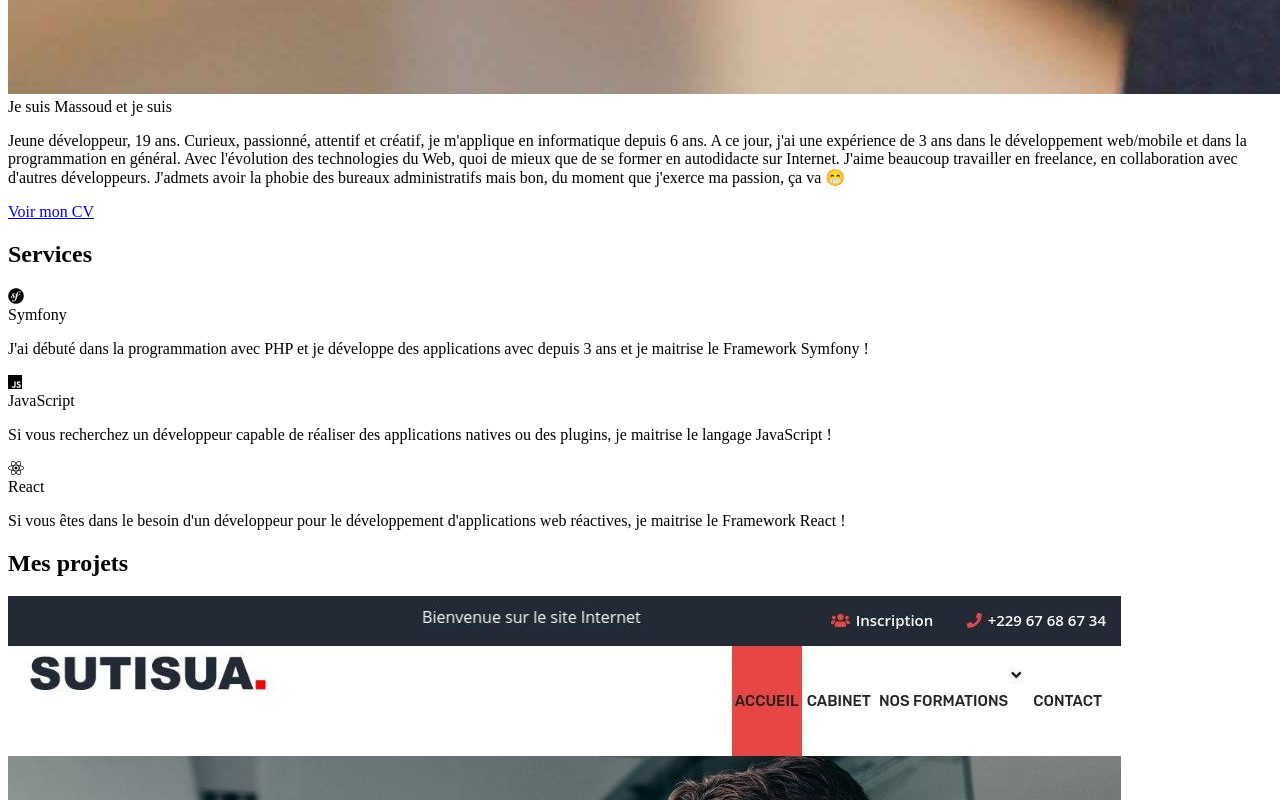
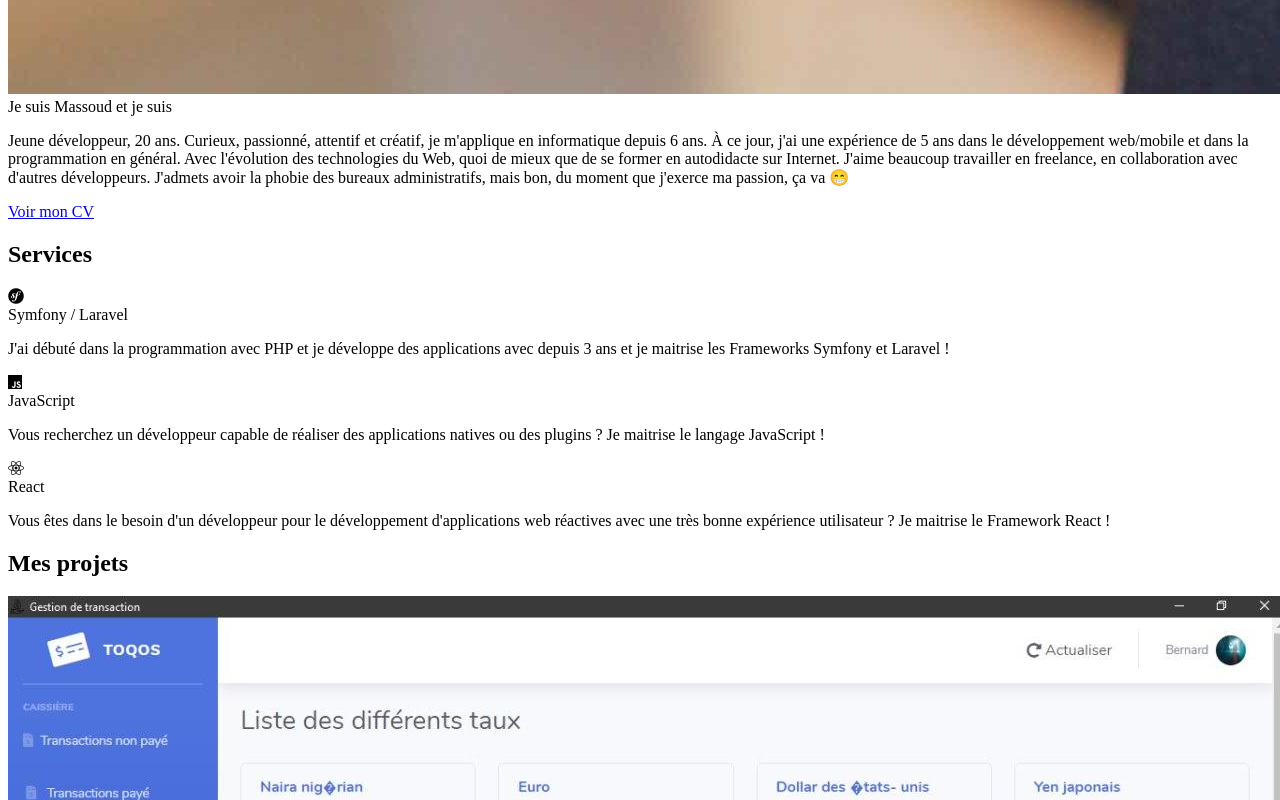
Before and after one commit to Massoud114/massoud114, a website: page index.html in a window 1280 px wide. Shown: the part 6820-7620 px from the top of the page. Drawn offline with nearby package versions, Linux system fonts and the light colour scheme; a script that the page names is missing.

Commit message:
Some typo changes

```diff
--- a/index.html
+++ b/index.html
@@ -61,7 +61,9 @@
 				</div>
 				<div class="column right">
 					<div class="text">Je suis Massoud et je suis <span class="typing2"></span></div>
-					<p><span>Jeune développeur, 19 ans. Curieux, passionné, attentif et créatif, je m'applique en informatique depuis 6 ans. A ce jour, j'ai une expérience de 3 ans dans le développement web/mobile et dans la programmation en général. Avec l'évolution des technologies du Web, quoi de mieux que de se former en autodidacte sur Internet. J'aime beaucoup travailler en freelance, en collaboration avec d'autres développeurs. J'admets avoir la phobie des bureaux administratifs mais bon, du moment que j'exerce ma passion, ça va &#128513;</span></p>
+					<p><span>Jeune développeur, 20 ans. Curieux, passionné, attentif et créatif, je m'applique en
+						informatique depuis 6 ans. À ce jour, j'ai une expérience de 5 ans dans le développement
+						web/mobile et dans la programmation en général. Avec l'évolution des technologies du Web, quoi de mieux que de se former en autodidacte sur Internet. J'aime beaucoup travailler en freelance, en collaboration avec d'autres développeurs. J'admets avoir la phobie des bureaux administratifs, mais bon, du moment que j'exerce ma passion, ça va &#128513;</span></p>
 					<a href="./doc/cv.pdf">Voir mon CV</a>
 				</div>
 			</div>
@@ -77,8 +79,9 @@
 					 data-aos-easing="ease-in-sine">
 					<div class="box">
 						<i class="fab fa-symfony"></i>
-						<div class="text">Symfony</div>
-						<p>J'ai débuté dans la programmation avec PHP et je développe des applications avec depuis 3 ans et je maitrise le Framework Symfony !</p>
+						<div class="text">Symfony / Laravel</div>
+						<p>J'ai débuté dans la programmation avec PHP et je développe des applications avec depuis 3
+							ans et je maitrise les Frameworks Symfony et Laravel !</p>
 					</div>
 				</div>
 
@@ -86,7 +89,7 @@
 					<div class="box">
 						<i class="fab fa-js"></i>
 						<div class="text">JavaScript</div>
-						<p>Si vous recherchez un développeur capable de réaliser des applications natives ou des plugins, je maitrise le langage JavaScript !</p>
+						<p>Vous recherchez un développeur capable de réaliser des applications natives ou des plugins ? Je maitrise le langage JavaScript !</p>
 					</div>
 				</div>
 
@@ -95,7 +98,8 @@
 					<div class="box">
 						<i class="fab fa-react"></i>
 						<div class="text">React</div>
-						<p>Si vous êtes dans le besoin d'un développeur pour le développement d'applications web réactives, je maitrise le Framework React !</p>
+						<p>Vous êtes dans le besoin d'un développeur pour le développement d'applications web
+							réactives avec une très bonne expérience utilisateur ? Je maitrise le Framework React !</p>
 					</div>
 				</div>
 			</div>
@@ -107,28 +111,6 @@
 		<div class="max-width">
 			<h2 class="title">Mes projets</h2>
 			<div class="carousel">
-				<div class="card" data-aos="fade-left" data-aos-delay="300" data-aos-duration="500">
-					<div class="box">
-						<div class="project-picture">
-							<img src="./img/sutisua.jpg" alt="image capture site sutisua">
-						</div>
-						<div class="tags">Symfony, Bootstrap</div>
-						<div class="project-title">SUTISUA</div>
-						<p class="text">Développement et intégration responsive du site du Cabinet SUSISUA.</p>
-						<p class="text"><a href="https://steel.alwaysdata.net/">SUTISUA</a></p>
-					</div>
-				</div>
-				<div class="card" data-aos="fade-left" data-aos-delay="450" data-aos-duration="500">
-					<div class="box">
-						<div class="project-picture">
-							<img src="./img/akowe.jpg" alt="image capture site akowe">
-						</div>
-						<div class="tags">PHP, HTML/CSS</div>
-						<div class="project-title">AKOWE</div>
-						<p class="text">Développement Backend, BackOffice et maintenance du site AKOWE des étudiants d'ESGIS</p>
-						<p class="text"><a href="https://www.akowe.net/">AKOWE</a></p>
-					</div>
-				</div>
 				<div class="card" data-aos="fade-left" data-aos-delay="600" data-aos-duration="500">
 					<div class="box">
 						<div class="project-picture">
@@ -150,6 +132,28 @@
 						<p class="text">Application Open-Source de gestion de finances personnel et professionelle
 							toujours en cours de développement. Recherche de contributeurs</p>
 						<p class="text"><a href="https://github.com/Massoud114/ProjetFinance">Lien GitHub</a></p>
+					</div>
+				</div>
+				<div class="card" data-aos="fade-left" data-aos-delay="300" data-aos-duration="500">
+					<div class="box">
+						<div class="project-picture">
+							<img src="./img/sutisua.jpg" alt="image capture site sutisua">
+						</div>
+						<div class="tags">Symfony, Bootstrap</div>
+						<div class="project-title">SUTISUA</div>
+						<p class="text">Développement et intégration responsive du site du Cabinet SUSISUA.</p>
+						<p class="text"><a href="https://steel.alwaysdata.net/">SUTISUA</a></p>
+					</div>
+				</div>
+				<div class="card" data-aos="fade-left" data-aos-delay="450" data-aos-duration="500">
+					<div class="box">
+						<div class="project-picture">
+							<img src="./img/akowe.jpg" alt="image capture site akowe">
+						</div>
+						<div class="tags">PHP, HTML/CSS</div>
+						<div class="project-title">AKOWE</div>
+						<p class="text">Développement Backend, BackOffice et maintenance du site AKOWE des étudiants d'ESGIS</p>
+						<p class="text"><a href="https://www.akowe.net/">AKOWE</a></p>
 					</div>
 				</div>
 			</div>
```
